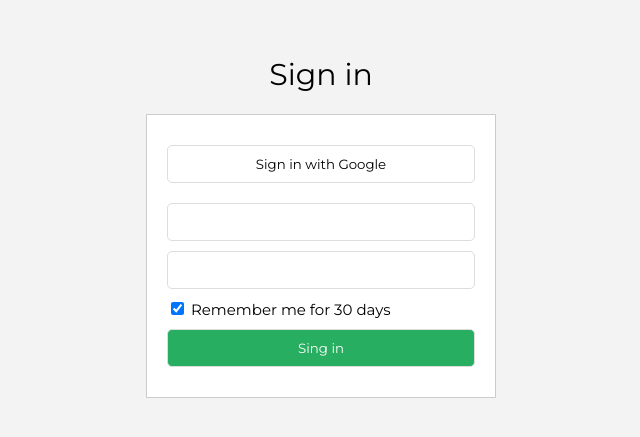
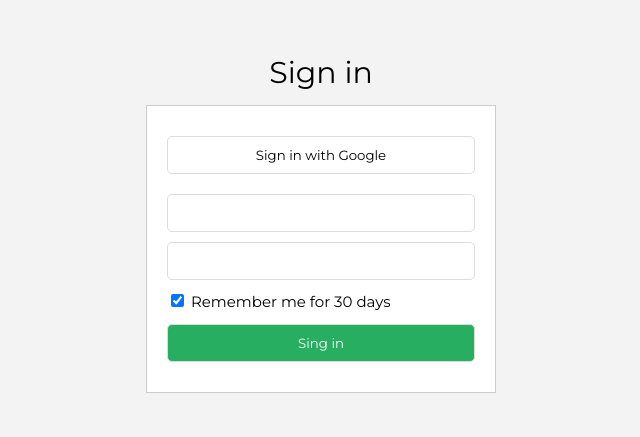
Before and after one commit to ssinking91/SCSS-SASS-_GRID_FLEX, a plain HTML site: page SCSS 핵심 이론(Essential Theory)/SCSS 핵심이론(06) - 부모 선택자 참조, 속성선택자/index.html in a window 1280 px wide. Shown: the part 181-618 px from the top of the page, without its empty margins (319-959 px from the left). Drawn offline with nearby package versions, Linux system fonts and the light colour scheme; files that its build step writes are made by us from their sources.

Commit message:
feat: 1.SCSS 핵심 이론 5 ~ 8 기능 구현

```diff
--- a/SCSS 핵심 이론(Essential Theory)/SCSS 핵심이론(06) - 부모 선택자 참조, 속성선택자/style.scss
+++ b/SCSS 핵심 이론(Essential Theory)/SCSS 핵심이론(06) - 부모 선택자 참조, 속성선택자/style.scss
@@ -1,14 +1,14 @@
 /* Google Web Font */
-@import url('https://fonts.googleapis.com/css?family=Montserrat:300,400,500&display=swap');
+@import url("https://fonts.googleapis.com/css?family=Montserrat:300,400,500&display=swap");
 
 * {
-  font-family: 'Montserrat', sans-serif;
+  font-family: "Montserrat", sans-serif;
   box-sizing: border-box;
 }
 body {
   font-size: 15px;
   background-color: rgb(243, 243, 243);
-  list-style: 1.6em;
+  line-height: 1.6em;
   display: grid;
   justify-content: center;
   align-items: center;
@@ -28,10 +28,10 @@
     font-weight: normal;
     margin-top: 0;
   }
-  input[type=button],
-  input[type=email],
-  input[type=password],
-  input[type=submit] {
+  input[type="button"],
+  input[type="email"],
+  input[type="password"],
+  input[type="submit"] {
     display: block;
     width: 100%;
     padding: 10px;
@@ -40,7 +40,7 @@
     border-radius: 5px;
     outline: none;
   }
-  input[type=button] {
+  input[type="button"] {
     margin-bottom: 20px;
     cursor: pointer;
     background-color: #fff;
@@ -49,12 +49,12 @@
       color: #fff;
     }
   }
-  input[type=submit] {
+  input[type="submit"] {
     background-color: #27ae60;
     color: #fff;
     cursor: pointer;
   }
-  input[type=email]:focus {
+  input[type="email"]:focus {
     background-color: #f8edb5;
   }
 }
```
Also changed, not shown: 1 other file.
